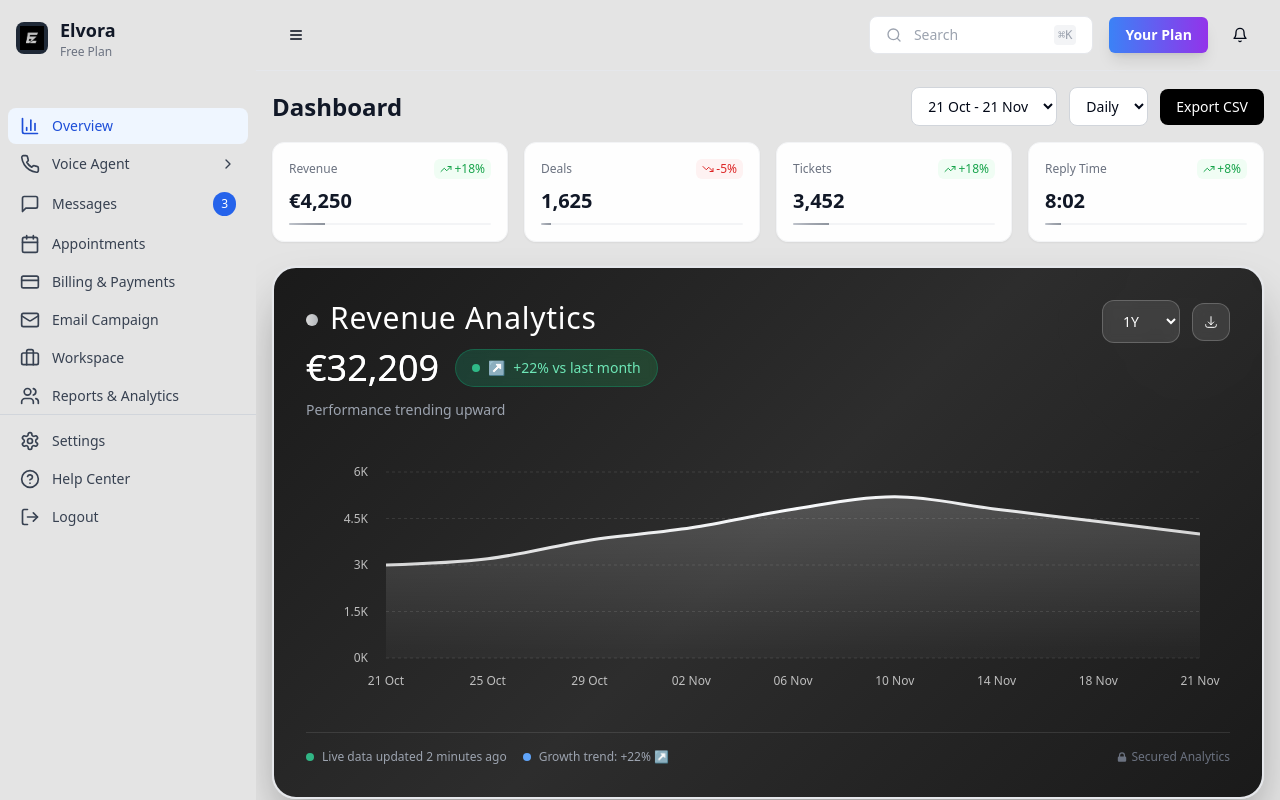
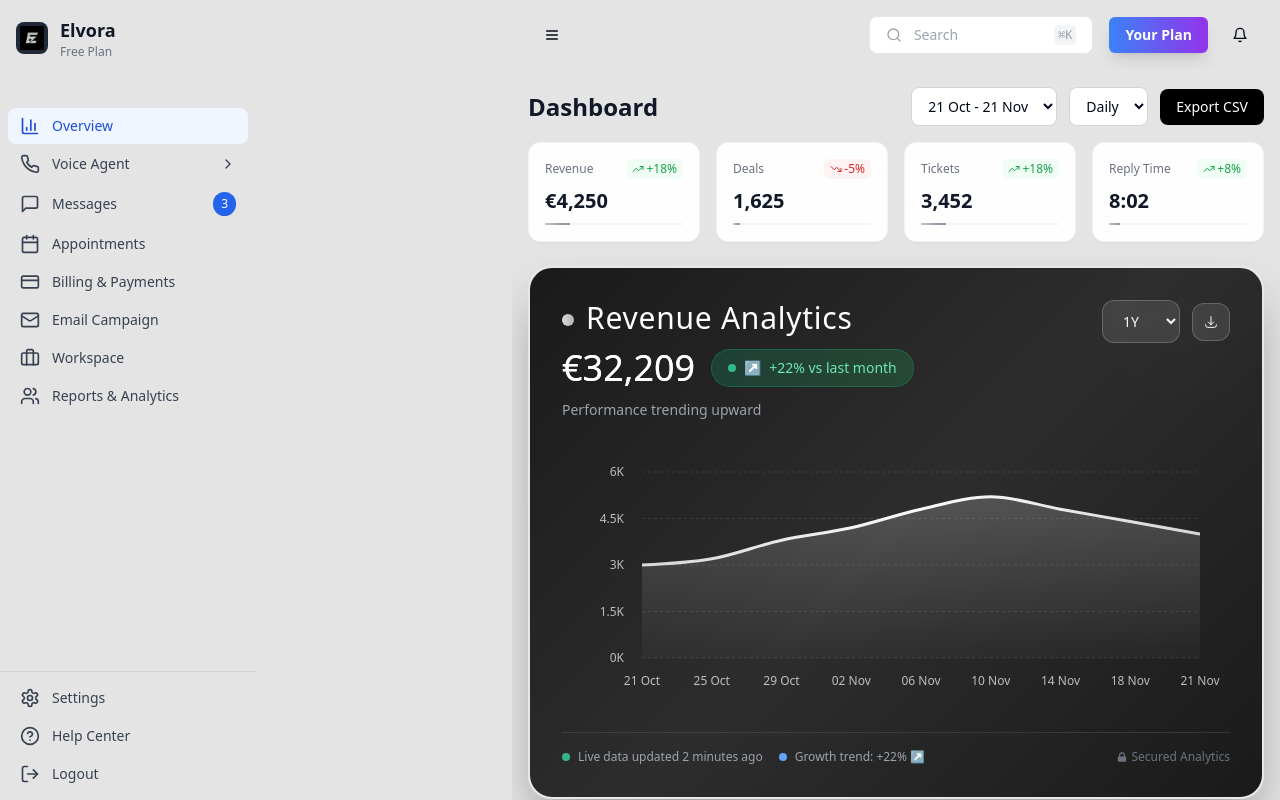
Before and after one commit to magnarch-dev/nimble-customer-board, a React (Vite) app: page / in a window 1280 px wide. Shown: the top 800 px of the page. Built offline with nearby package versions, Linux system fonts and the light colour scheme.

Commit message:
Fix: Sidebar menu stays fixed on scroll
Fixed the sidebar menu to remain fixed in place while scrolling.

```diff
--- a/src/components/Sidebar.tsx
+++ b/src/components/Sidebar.tsx
@@ -63,7 +63,7 @@ const Sidebar = ({ isCollapsed }: SidebarProps) => {
   };
 
   return (
-    <div className={`h-full transition-all duration-300 ${isCollapsed ? 'w-16' : 'w-64'} relative flex flex-col`} style={{ backgroundColor: '#e4e4e4' }}>
+    <div className={`h-screen transition-all duration-300 ${isCollapsed ? 'w-16' : 'w-64'} relative flex flex-col fixed left-0 top-0 z-10`} style={{ backgroundColor: '#e4e4e4' }}>
       <div className="p-4 flex-shrink-0">
         <div className="flex items-center space-x-3">
           <div className="w-8 h-8 bg-gray-800 rounded-lg flex items-center justify-center">
--- a/src/pages/Index.tsx
+++ b/src/pages/Index.tsx
@@ -18,7 +18,7 @@ const Index = () => {
     <div className="min-h-screen flex" style={{ backgroundColor: '#e4e4e4' }}>
       <Sidebar isCollapsed={sidebarCollapsed} />
 
-      <div className="flex-1 overflow-hidden">
+      <div className={`flex-1 overflow-hidden transition-all duration-300 ${sidebarCollapsed ? 'ml-16' : 'ml-64'}`}>
         <Header onToggleSidebar={toggleSidebar} />
 
         <main className="p-4 overflow-y-auto h-full">
```
